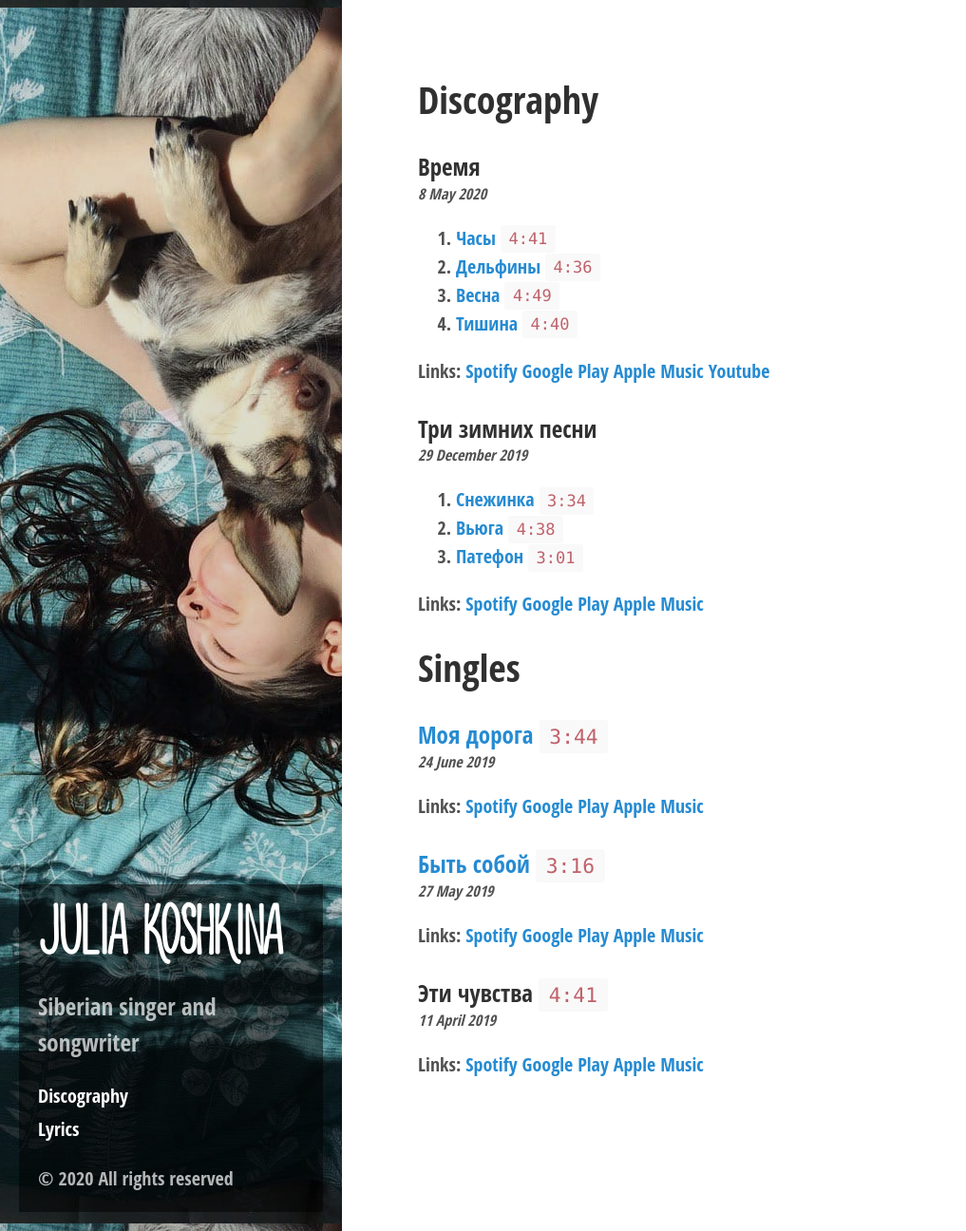
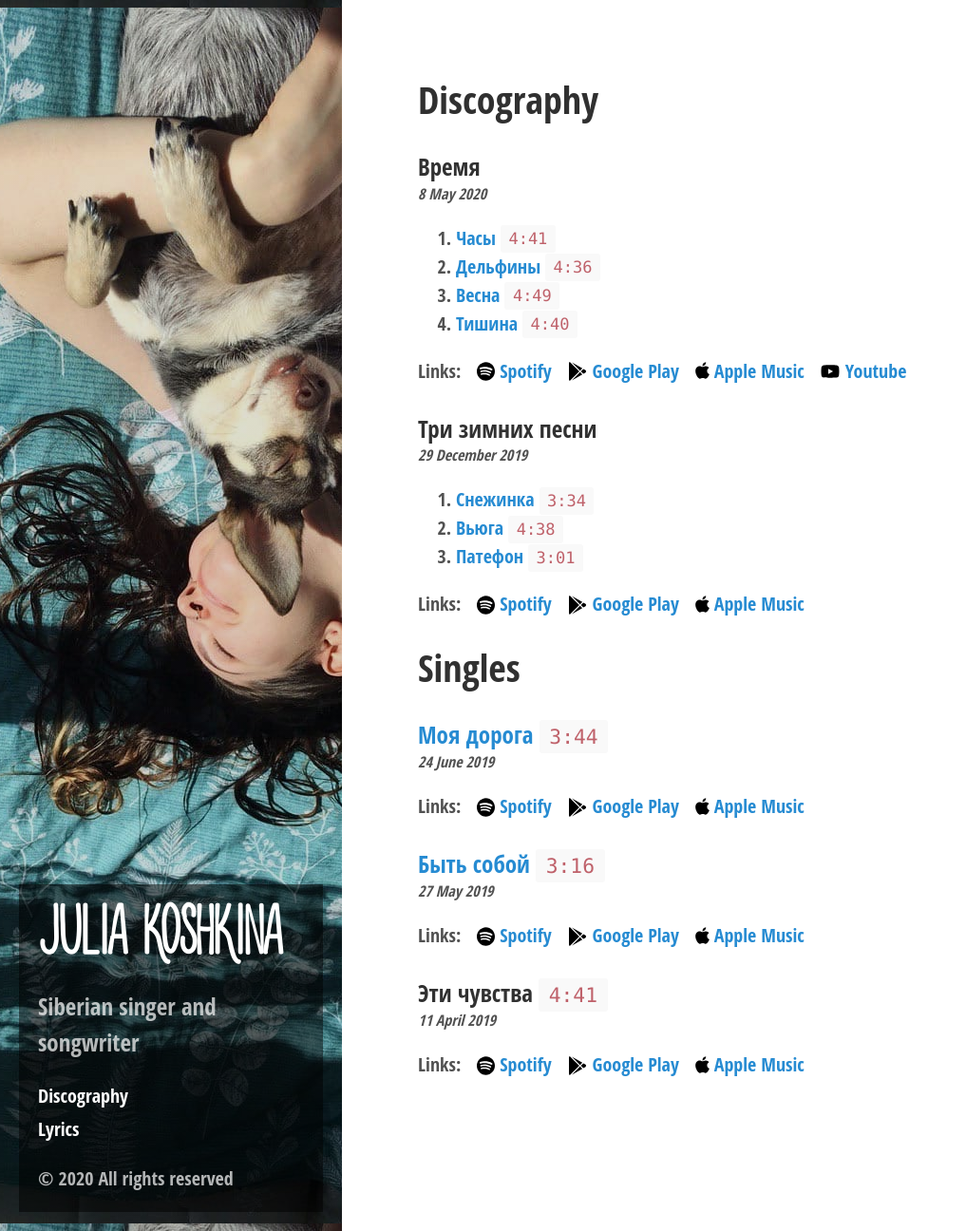
Before and after one commit to kshkn/kshkn.github.io, a Jekyll site: the page built from index.md, in a window 1280 px wide and 1296 px high. Shown: the whole window at 95% size, without its empty margins (0-1017 px from the left). Built offline with Jekyll 4.4.1, drawn with Linux system fonts in a browser that asks for light colours.

Commit message:
add icons

```diff
--- a/public/css/hyde.css
+++ b/public/css/hyde.css
@@ -273,3 +273,35 @@ h3 > code, h4 > code, h5 > code {
 .sidebar-sticky {
   background-color: rgba(0,0,0,0.5);
 }
+a[href^="https://open.spotify.com/"]:before {
+  content: "";
+  display: inline-block;
+  height: 1rem; width: 1rem;
+  vertical-align: middle;
+  margin: -0.1rem 0.2rem 0 0.6rem;
+  background: url(/public/img/spotify-brands.svg) 0 0 no-repeat;
+}
+a[href^="https://play.google.com/"]:before {
+  content: "";
+  display: inline-block;
+  height: 1rem; width: 1rem;
+  vertical-align: middle;
+  margin: -0.1rem 0.3rem 0 0.6rem;
+  background: url(/public/img/google-play-brands.svg) 0 0 no-repeat;
+}
+a[href^="https://music.apple.com/"]:before {
+  content: "";
+  display: inline-block;
+  height: 1rem; width: 1rem;
+  vertical-align: middle;
+  margin: -0.2rem 0rem 0 0.6rem;
+  background: url(/public/img/apple-brands.svg) 0 0 no-repeat;
+}
+a[href^="https://www.youtube.com/"]:before {
+  content: "";
+  display: inline-block;
+  height: 1rem; width: 1rem;
+  vertical-align: middle;
+  margin: 0 0.3rem 0 0.6rem;
+  background: url(/public/img/youtube-brands.svg) 0 0 no-repeat;
+}
```
Also changed, not shown: public/img/apple-brands.svg (added), public/img/google-play-brands.svg (added), public/img/spotify-brands.svg (added), public/img/youtube-brands.svg (added).
